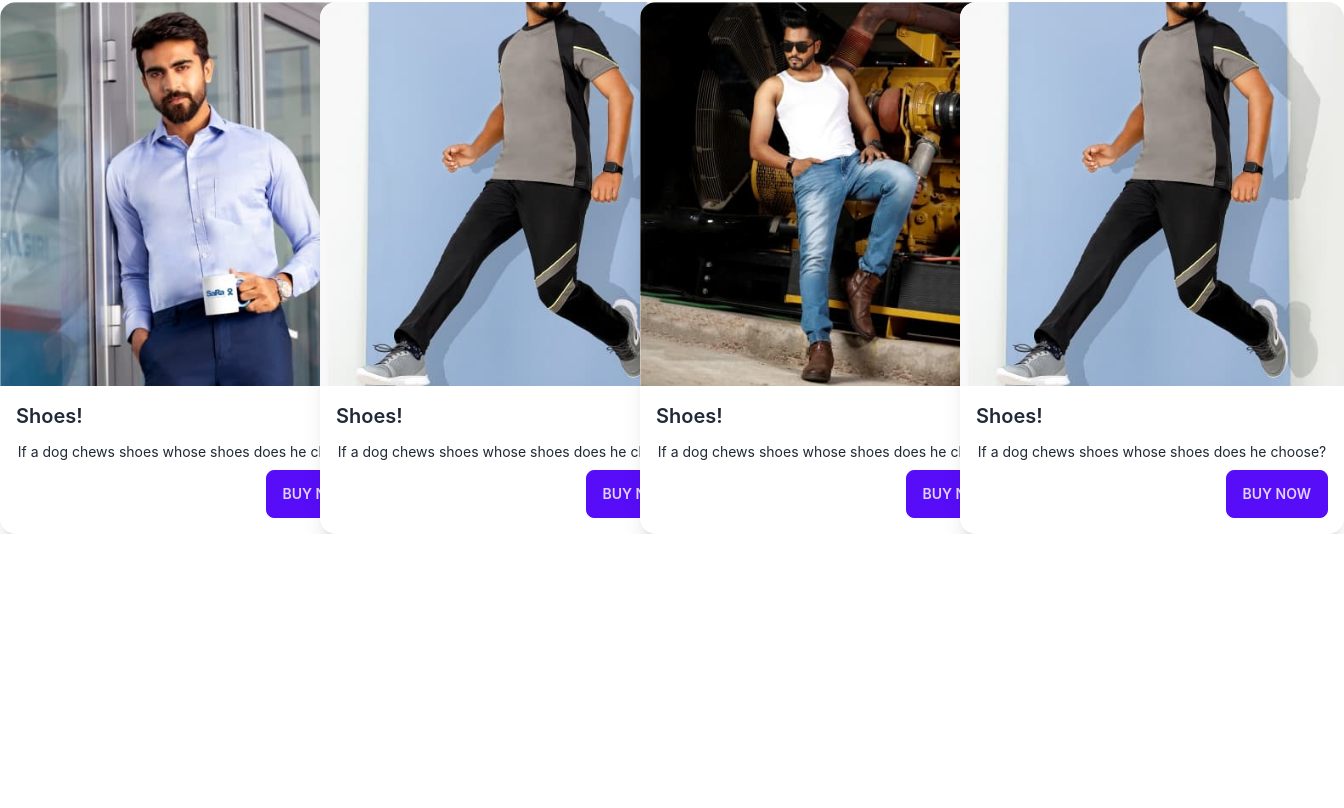
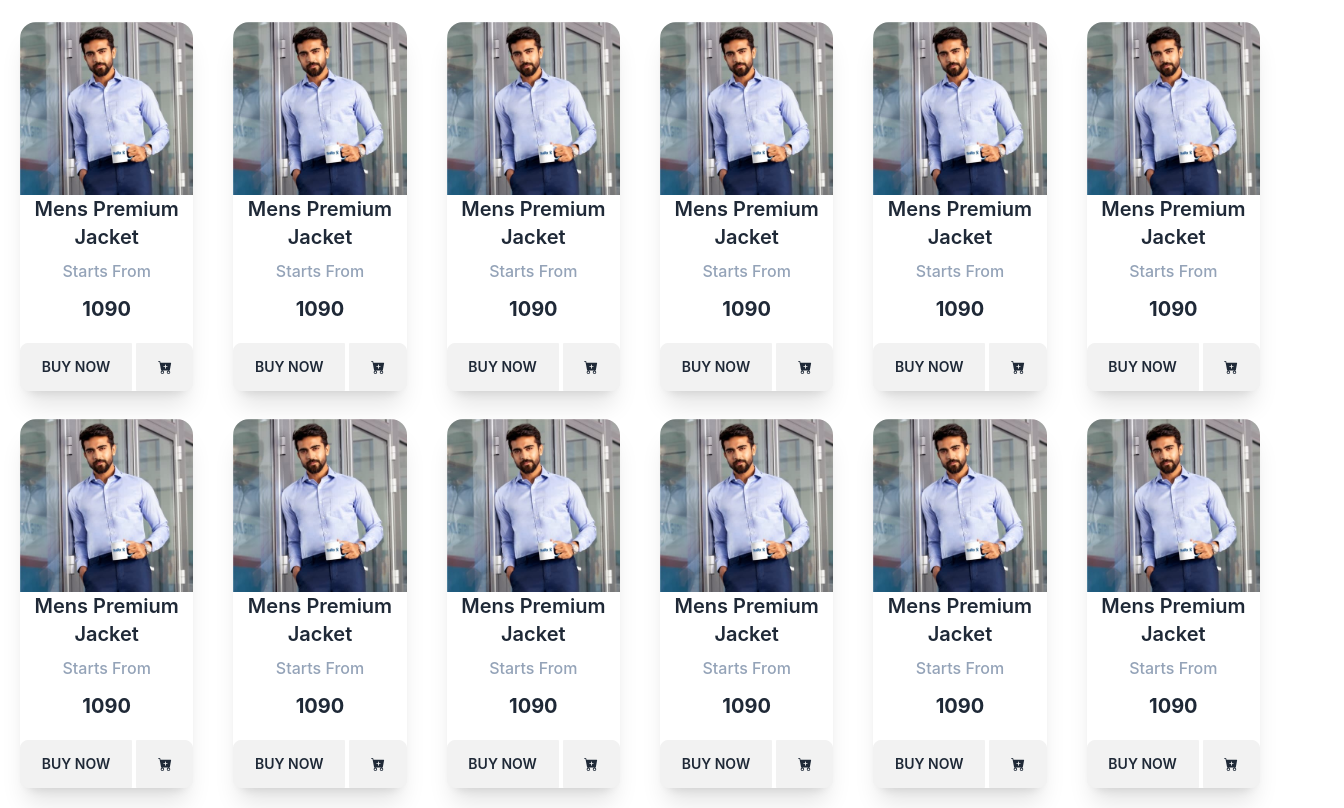
Before and after one commit to TalhaJobayer/jacket_shop, a React (Create React App) app: page / in a window 1280 px wide. Shown: the part 545-1353 px from the top of the page, 1344 px wide, since content can reach past the window. Before the commit the page ends 1079 px from the top, so only its background shows below. Built offline with nearby package versions, Linux system fonts and the light colour scheme.

Commit message:
custom card done

```diff
--- a/package.json
+++ b/package.json
@@ -8,6 +8,7 @@
     "@testing-library/user-event": "^13.5.0",
     "react": "^18.2.0",
     "react-dom": "^18.2.0",
+    "react-icons": "^4.10.1",
     "react-scripts": "5.0.1",
     "web-vitals": "^2.1.4"
   },
--- a/src/Component/MarketPlaceProduct/MarketPlaceProduct.css
+++ b/src/Component/MarketPlaceProduct/MarketPlaceProduct.css
@@ -0,0 +1,4 @@
+.custom_button:hover{
+ background-color: rgba(29, 112, 133,.6);
+
+}
--- a/src/Component/MarketPlaceProduct/MarketPlaceProduct.js
+++ b/src/Component/MarketPlaceProduct/MarketPlaceProduct.js
@@ -1,51 +1,153 @@
 import React from 'react';
+import './MarketPlaceProduct.css'
 import photo1 from '../../Images/marketplace1.jpeg'
 import photo2 from '../../Images/marketplace2.jpeg'
 import photo3 from '../../Images/marketplace3.jpeg'
+import {BsFillCartPlusFill} from 'react-icons/bs'
+
 
 const MarketPlaceProduct = () => {
     return (
-        <div className='marketPlaceContainer grid grid-cols-4  '>
-            <div className="card card-compact w-96 bg-base-100 shadow-xl">
+        <div className='marketPlaceContainer grid grid-cols-6 gap-x-10 gap-y-7 m-5    '>
+            <div className="card card-compact w-50 bg-base-100 shadow-xl">
   <figure><img src={photo1} alt="Shoes" /></figure>
-  <div className="card-body">
-    <h2 className="card-title">Shoes!</h2>
-    <p>If a dog chews shoes whose shoes does he choose?</p>
-    <div className="card-actions justify-end">
-      <button className="btn btn-primary">Buy Now</button>
+  <div className="">
+    <h2 className="text-xl font-semibold">Mens Premium Jacket </h2>
+    <h4 className='text-md text-slate-400 font-medium mt-2'>Starts From</h4>
+    <h3 className='font-bold text-xl mt-3'>1090</h3>
+    <div className="parentButton flex mt-5 ">
+      <button className="btn custom_button  rounded-none  rounded-l-lg flex-auto mr-1 w-50">Buy Now</button>
+      <button className="btn custom_button rounded-none rounded-r-lg flex-auto    w-50"><BsFillCartPlusFill></BsFillCartPlusFill></button>
     </div>
   </div>
 </div>
-<div className="card card-compact w-96 bg-base-100 shadow-xl">
-  <figure><img src={photo3} alt="Shoes" /></figure>
-  <div className="card-body">
-    <h2 className="card-title">Shoes!</h2>
-    <p>If a dog chews shoes whose shoes does he choose?</p>
-    <div className="card-actions justify-end">
-      <button className="btn btn-primary">Buy Now</button>
+{/* ========================================= */}
+<div className="card card-compact w-50 bg-base-100 shadow-xl">
+  <figure><img src={photo1} alt="Shoes" /></figure>
+  <div className="">
+    <h2 className="text-xl font-semibold">Mens Premium Jacket </h2>
+    <h4 className='text-md text-slate-400 font-medium mt-2'>Starts From</h4>
+    <h3 className='font-bold text-xl mt-3'>1090</h3>
+    <div className="parentButton flex mt-5 ">
+      <button className="btn custom_button  rounded-none  rounded-l-lg flex-auto mr-1 w-50">Buy Now</button>
+      <button className="btn custom_button rounded-none rounded-r-lg flex-auto    w-50"><BsFillCartPlusFill></BsFillCartPlusFill></button>
+    </div>
+  </div>
+</div> <div className="card card-compact w-50 bg-base-100 shadow-xl">
+  <figure><img src={photo1} alt="Shoes" /></figure>
+  <div className="">
+    <h2 className="text-xl font-semibold">Mens Premium Jacket </h2>
+    <h4 className='text-md text-slate-400 font-medium mt-2'>Starts From</h4>
+    <h3 className='font-bold text-xl mt-3'>1090</h3>
+    <div className="parentButton flex mt-5 ">
+      <button className="btn custom_button  rounded-none  rounded-l-lg flex-auto mr-1 w-50">Buy Now</button>
+      <button className="btn custom_button rounded-none rounded-r-lg flex-auto    w-50"><BsFillCartPlusFill></BsFillCartPlusFill></button>
+    </div>
+  </div>
+</div> <div className="card card-compact w-50 bg-base-100 shadow-xl">
+  <figure><img src={photo1} alt="Shoes" /></figure>
+  <div className="">
+    <h2 className="text-xl font-semibold">Mens Premium Jacket </h2>
+    <h4 className='text-md text-slate-400 font-medium mt-2'>Starts From</h4>
+    <h3 className='font-bold text-xl mt-3'>1090</h3>
+    <div className="parentButton flex mt-5 ">
+      <button className="btn custom_button  rounded-none  rounded-l-lg flex-auto mr-1 w-50">Buy Now</button>
+      <button className="btn custom_button rounded-none rounded-r-lg flex-auto    w-50"><BsFillCartPlusFill></BsFillCartPlusFill></button>
+    </div>
+  </div>
+</div> <div className="card card-compact w-50 bg-base-100 shadow-xl">
+  <figure><img src={photo1} alt="Shoes" /></figure>
+  <div className="">
+    <h2 className="text-xl font-semibold">Mens Premium Jacket </h2>
+    <h4 className='text-md text-slate-400 font-medium mt-2'>Starts From</h4>
+    <h3 className='font-bold text-xl mt-3'>1090</h3>
+    <div className="parentButton flex mt-5 ">
+      <button className="btn custom_button  rounded-none  rounded-l-lg flex-auto mr-1 w-50">Buy Now</button>
+      <button className="btn custom_button rounded-none rounded-r-lg flex-auto    w-50"><BsFillCartPlusFill></BsFillCartPlusFill></button>
+    </div>
+  </div>
+</div> <div className="card card-compact w-50 bg-base-100 shadow-xl">
+  <figure><img src={photo1} alt="Shoes" /></figure>
+  <div className="">
+    <h2 className="text-xl font-semibold">Mens Premium Jacket </h2>
+    <h4 className='text-md text-slate-400 font-medium mt-2'>Starts From</h4>
+    <h3 className='font-bold text-xl mt-3'>1090</h3>
+    <div className="parentButton flex mt-5 ">
+      <button className="btn custom_button  rounded-none  rounded-l-lg flex-auto mr-1 w-50">Buy Now</button>
+      <button className="btn custom_button rounded-none rounded-r-lg flex-auto    w-50"><BsFillCartPlusFill></BsFillCartPlusFill></button>
+    </div>
+  </div>
+</div> <div className="card card-compact w-50 bg-base-100 shadow-xl">
+  <figure><img src={photo1} alt="Shoes" /></figure>
+  <div className="">
+    <h2 className="text-xl font-semibold">Mens Premium Jacket </h2>
+    <h4 className='text-md text-slate-400 font-medium mt-2'>Starts From</h4>
+    <h3 className='font-bold text-xl mt-3'>1090</h3>
+    <div className="parentButton flex mt-5 ">
+      <button className="btn custom_button  rounded-none  rounded-l-lg flex-auto mr-1 w-50">Buy Now</button>
+      <button className="btn custom_button rounded-none rounded-r-lg flex-auto    w-50"><BsFillCartPlusFill></BsFillCartPlusFill></button>
+    </div>
+  </div>
+</div> <div className="card card-compact w-50 bg-base-100 shadow-xl">
+  <figure><img src={photo1} alt="Shoes" /></figure>
+  <div className="">
+    <h2 className="text-xl font-semibold">Mens Premium Jacket </h2>
+    <h4 className='text-md text-slate-400 font-medium mt-2'>Starts From</h4>
+    <h3 className='font-bold text-xl mt-3'>1090</h3>
+    <div className="parentButton flex mt-5 ">
+      <button className="btn custom_button  rounded-none  rounded-l-lg flex-auto mr-1 w-50">Buy Now</button>
+      <button className="btn custom_button rounded-none rounded-r-lg flex-auto    w-50"><BsFillCartPlusFill></BsFillCartPlusFill></button>
+    </div>
+  </div>
+</div> <div className="card card-compact w-50 bg-base-100 shadow-xl">
+  <figure><img src={photo1} alt="Shoes" /></figure>
+  <div className="">
+    <h2 className="text-xl font-semibold">Mens Premium Jacket </h2>
+    <h4 className='text-md text-slate-400 font-medium mt-2'>Starts From</h4>
+    <h3 className='font-bold text-xl mt-3'>1090</h3>
+    <div className="parentButton flex mt-5 ">
+      <button className="btn custom_button  rounded-none  rounded-l-lg flex-auto mr-1 w-50">Buy Now</button>
+      <button className="btn custom_button rounded-none rounded-r-lg flex-auto    w-50"><BsFillCartPlusFill></BsFillCartPlusFill></button>
+    </div>
+  </div>
+</div> <div className="card card-compact w-50 bg-base-100 shadow-xl">
+  <figure><img src={photo1} alt="Shoes" /></figure>
+  <div className="">
+    <h2 className="text-xl font-semibold">Mens Premium Jacket </h2>
+    <h4 className='text-md text-slate-400 font-medium mt-2'>Starts From</h4>
+    <h3 className='font-bold text-xl mt-3'>1090</h3>
+    <div className="parentButton flex mt-5 ">
+      <button className="btn custom_button  rounded-none  rounded-l-lg flex-auto mr-1 w-50">Buy Now</button>
+      <button className="btn custom_button rounded-none rounded-r-lg flex-auto    w-50"><BsFillCartPlusFill></BsFillCartPlusFill></button>
+    </div>
+  </div>
+</div> <div className="card card-compact w-50 bg-base-100 shadow-xl">
+  <figure><img src={photo1} alt="Shoes" /></figure>
+  <div className="">
+    <h2 className="text-xl font-semibold">Mens Premium Jacket </h2>
+    <h4 className='text-md text-slate-400 font-medium mt-2'>Starts From</h4>
+    <h3 className='font-bold text-xl mt-3'>1090</h3>
+    <div className="parentButton flex mt-5 ">
+      <button className="btn custom_button  rounded-none  rounded-l-lg flex-auto mr-1 w-50">Buy Now</button>
+      <button className="btn custom_button rounded-none rounded-r-lg flex-auto    w-50"><BsFillCartPlusFill></BsFillCartPlusFill></button>
+    </div>
+  </div>
+</div> <div className="card card-compact w-50 bg-base-100 shadow-xl">
+  <figure><img src={photo1} alt="Shoes" /></figure>
+  <div className="">
+    <h2 className="text-xl font-semibold">Mens Premium Jacket </h2>
+    <h4 className='text-md text-slate-400 font-medium mt-2'>Starts From</h4>
+    <h3 className='font-bold text-xl mt-3'>1090</h3>
+    <div className="parentButton flex mt-5 ">
+      <button className="btn custom_button  rounded-none  rounded-l-lg flex-auto mr-1 w-50">Buy Now</button>
+      <button className="btn custom_button rounded-none rounded-r-lg flex-auto    w-50"><BsFillCartPlusFill></BsFillCartPlusFill></button>
     </div>
   </div>
 </div>
-<div className="card card-compact w-96 bg-base-100 shadow-xl">
-  <figure><img src={photo2} alt="Shoes" /></figure>
-  <div className="card-body">
-    <h2 className="card-title">Shoes!</h2>
-    <p>If a dog chews shoes whose shoes does he choose?</p>
-    <div className="card-actions justify-end">
-      <button className="btn btn-primary">Buy Now</button>
-    </div>
-  </div>
-</div>
-<div className="card card-compact w-96 bg-base-100 shadow-xl">
-  <figure><img src={photo3} alt="Shoes" /></figure>
-  <div className="card-body">
-    <h2 className="card-title">Shoes!</h2>
-    <p>If a dog chews shoes whose shoes does he choose?</p>
-    <div className="card-actions justify-end">
-      <button className="btn btn-primary">Buy Now</button>
-    </div>
-  </div>
-</div>
+{/* --------------------------- */}
+
+
+
 
 
         </div>
```
Also changed, not shown: 1 other file (tests, documents, lock files or other folders).
